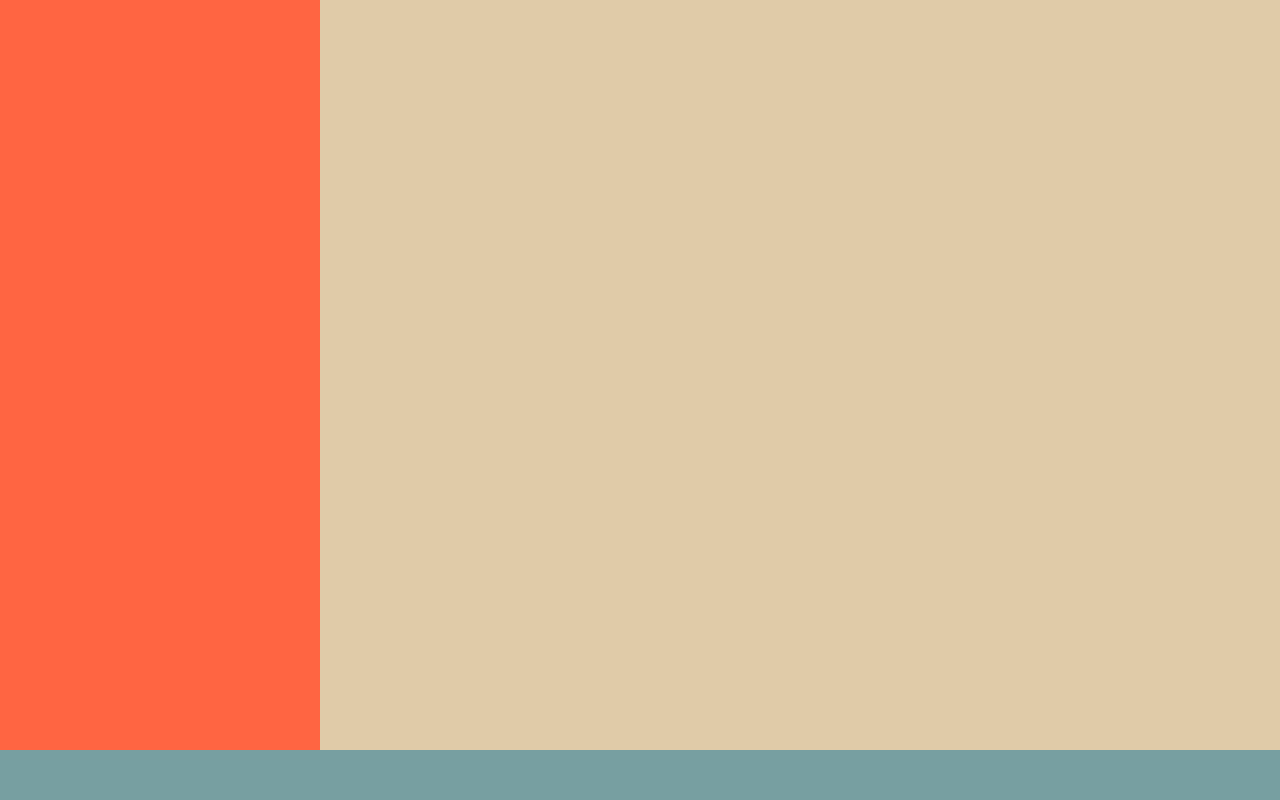
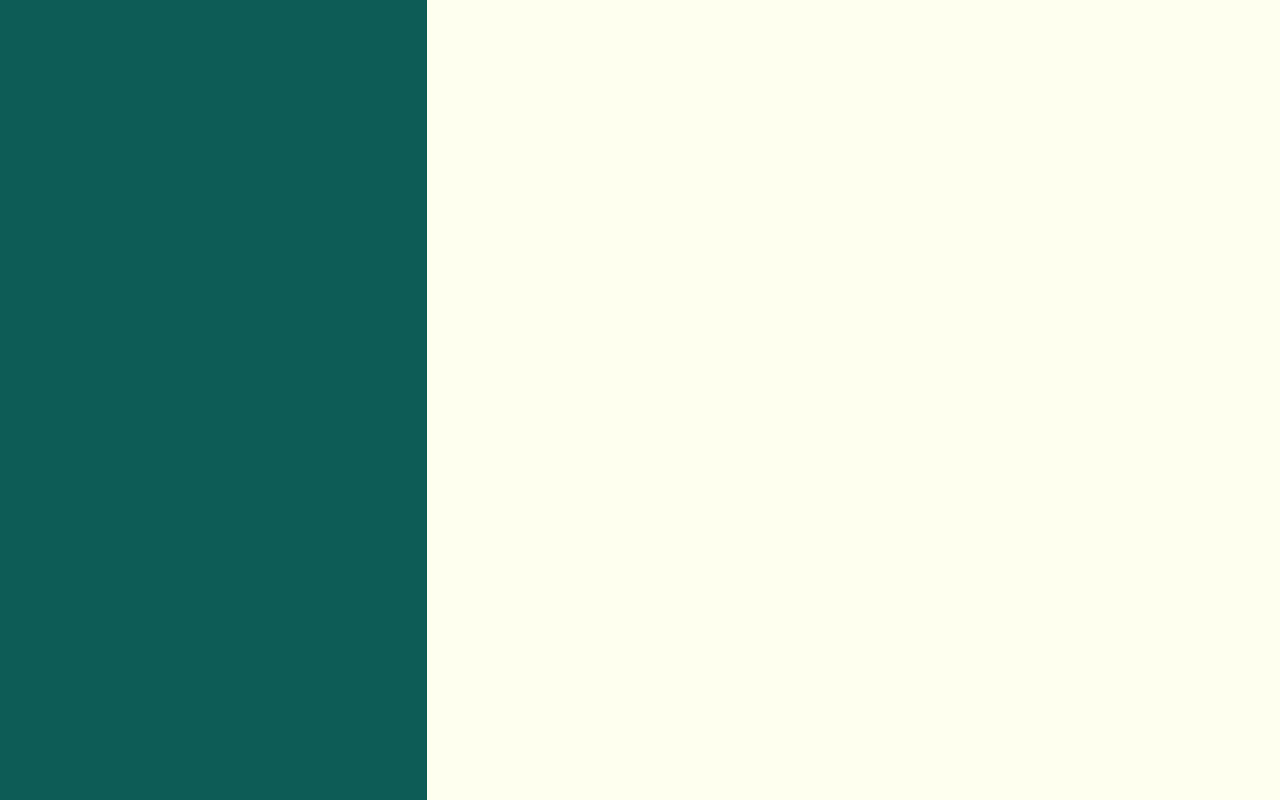
Before and after one commit to mbazhlekova/portfolio, a plain HTML site: page index.html in a window 1280 px wide. Drawn offline with Linux system fonts and the light colour scheme.

Commit message:
Remove footer

```diff
--- a/index.html
+++ b/index.html
@@ -9,7 +9,6 @@
     <div class="grid-container">
       <aside class="sidebar"></aside>
       <main class="content"></main>
-      <footer class="footer"></footer>
     </div>
   </body>
 </html>
--- a/styles/main.css
+++ b/styles/main.css
@@ -59,23 +59,18 @@ table {
   display: grid;
   min-height: 100vh;
   min-width: 100%;
-  grid-template-columns: 1fr 3fr;
-  grid-auto-rows: 1fr 50px;
+  grid-template-columns: 1.5fr 3fr;
+  grid-template-rows: 1fr;
   grid-template-areas: "sidebar  content"
-  "footer   footer";
+  "sidebar   content";
 }
 
 .sidebar {
   grid-area: sidebar;
-  background-color: #ff6542;
+  background-color: #0D5D56;
 }
 
 .content {
   grid-area: content;
-  background-color: #e0cba8;
+  background-color: #fffff0;
 }
-
-.footer {
-  grid-area: footer;
-  background-color: #779fa1;
-}
```
